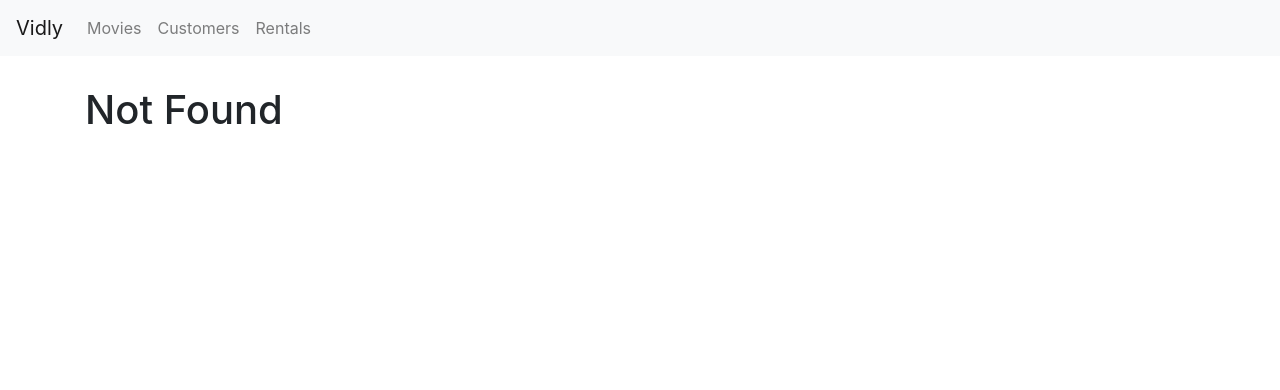
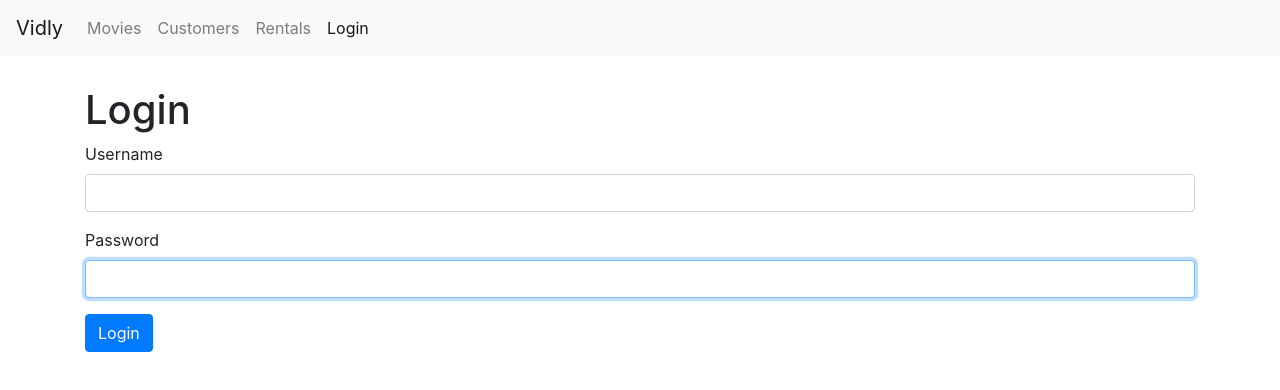
Before and after one commit to ogluisg/vidly, a React (Create React App) app: page /login in a window 1280 px wide. Before the commit this address led to /not-found. Shown: the top 390 px of the page. Built offline with nearby package versions, Linux system fonts and the light colour scheme.

Commit message:
added login form + validation

```diff
--- a/package.json
+++ b/package.json
@@ -8,6 +8,7 @@
     "@testing-library/user-event": "^7.2.1",
     "bootstrap": "^4.1.1",
     "font-awesome": "^4.7.0",
+    "joi-browser": "^13.4.0",
     "lodash": "^4.17.10",
     "prop-types": "^15.6.2",
     "react": "^16.13.1",
--- a/src/App.js
+++ b/src/App.js
@@ -1,12 +1,13 @@
 import React, { Component } from "react";
 import { Route, Redirect, Switch } from 'react-router-dom'
 import Movies from "./components/movies";
-import "./App.css";
 import MovieForm from './components/movieForm';
 import NotFound from './components/notFound';
 import Rentals from './components/rentals';
 import Customers from './components/customers';
 import Navbar from './components/navbar';
+import LoginForm from './components/loginForm';
+import "./App.css";
 
 class App extends Component {
   render() {
@@ -16,6 +17,7 @@
       <main className='container'>
         <Switch>
         <Route path='/movies/:id' component={MovieForm}/>
+        <Route path='/login' component={LoginForm}/>
         <Route path="/movies" component={Movies}></Route>
         <Route path="/customers" component={Customers}></Route>
         <Route path="/rentals" component={Rentals}></Route>
--- /dev/null
+++ b/src/components/common/input.jsx
@@ -0,0 +1,21 @@
+import React from "react";
+
+const Input = ({ name, label, value, onChange, error }) => {
+  return (
+    <div className="form-group">
+      <label htmlFor={name}>{label}</label>
+      <input
+        onChange={onChange}
+        value={value}
+        autoFocus
+        name={name}
+        id={name}
+        type="text"
+        className="form-control"
+      />
+      {error && <div className="alert alert-danger">{error}</div>}
+    </div>
+  );
+};
+
+export default Input;
--- /dev/null
+++ b/src/components/loginForm.jsx
@@ -0,0 +1,93 @@
+import React, { Component } from "react";
+import Joi from "joi-browser";
+import Input from "../components/common/input";
+
+class LoginForm extends Component {
+  state = {
+    account: { username: "", password: "" },
+    errors: {},
+  };
+
+  schema = {
+    username: Joi.string().required().label("Username"),
+    password: Joi.string().required().label("Password"),
+  };
+
+  validate = () => {
+    const options = { abortEarly: false };
+    const { error } = Joi.validate(this.state.account, this.schema, options);
+
+    if (!error) return null;
+
+    const errors = {};
+
+    for (let item of error.details) errors[item.path[0]] = item.message;
+
+    return errors;
+  };
+
+  // basic property validation
+  validateProperty = ({ name, value }) => {
+    if (name === "username") {
+      if (value.trim() === "") return "Username is required.";
+    }
+
+    if (name === "password") {
+      if (value.trim() === "") return "Password is required.";
+    }
+  };
+
+  // submits the form
+  handleSubmit = (event) => {
+    event.preventDefault();
+
+    const errors = this.validate();
+    this.setState({ errors: errors || {} });
+    if (errors) return;
+
+    // call the server
+    console.log("Submitted");
+  };
+
+  // handles the onChange prop
+  handleChange = ({ currentTarget: input }) => {
+    const errors = { ...this.state.errors };
+    const errorMessage = this.validateProperty(input);
+    if (errorMessage) errors[input.name] = errorMessage;
+    else delete errors[input.name];
+
+    const account = { ...this.state.account };
+    account[input.name] = input.value;
+    this.setState({ account, errors });
+  };
+
+  render() {
+    const { account, errors } = this.state;
+    return (
+      <div>
+        <h1>Login</h1>
+        <form onSubmit={this.handleSubmit}>
+          <Input
+            name="username"
+            label="Username"
+            onChange={this.handleChange}
+            value={account.username}
+            error={errors.username}
+          />
+
+          <Input
+            name="password"
+            label="Password"
+            onChange={this.handleChange}
+            value={account.password}
+            error={errors.password}
+          />
+
+          <button className="btn btn-primary">Login</button>
+        </form>
+      </div>
+    );
+  }
+}
+
+export default LoginForm;
--- a/src/components/navbar.jsx
+++ b/src/components/navbar.jsx
@@ -29,6 +29,9 @@
           <NavLink className="nav-item nav-link " to="/rentals">
             Rentals
           </NavLink>
+          <NavLink className="nav-item nav-link " to="/login">
+            Login
+          </NavLink>
         </div>
 
       </div>
```
Also changed, not shown: 1 other file (tests, documents, lock files or other folders).
